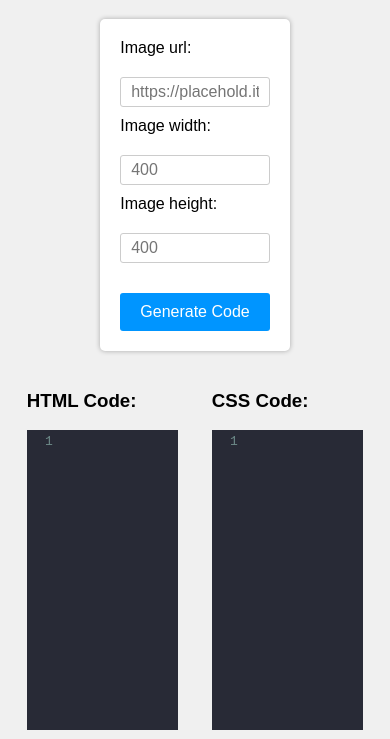
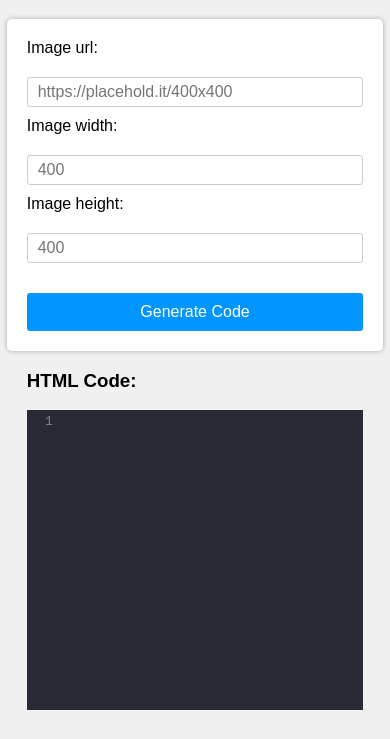
Before and after one commit to RzayevTaleh01/Responsive-image-code-generator, a plain HTML site: page index.html in a window 390 px wide. Shown: the part 105-844 px from the top of the page. Drawn offline with nearby package versions, Linux system fonts and the light colour scheme.

Commit message:
added responsive

```diff
--- a/assets/style.css
+++ b/assets/style.css
@@ -54,6 +54,10 @@ button[type="submit"] {
     justify-content: center;
 }
 
+#image-container:empty{
+    display: none;
+}
+
 #image-container {
     margin-top: 20px;
     overflow: scroll;
@@ -77,3 +81,17 @@ button[type="submit"] {
 .code-css {
     width: 45%;
 }
+
+@media (max-width: 992px) {
+    .code-response {
+        flex-direction: column;
+    }
+
+    .code-html,
+    .code-css {
+        width: 100%;
+    }
+    form {
+        width: 90%;
+    }
+}
```
